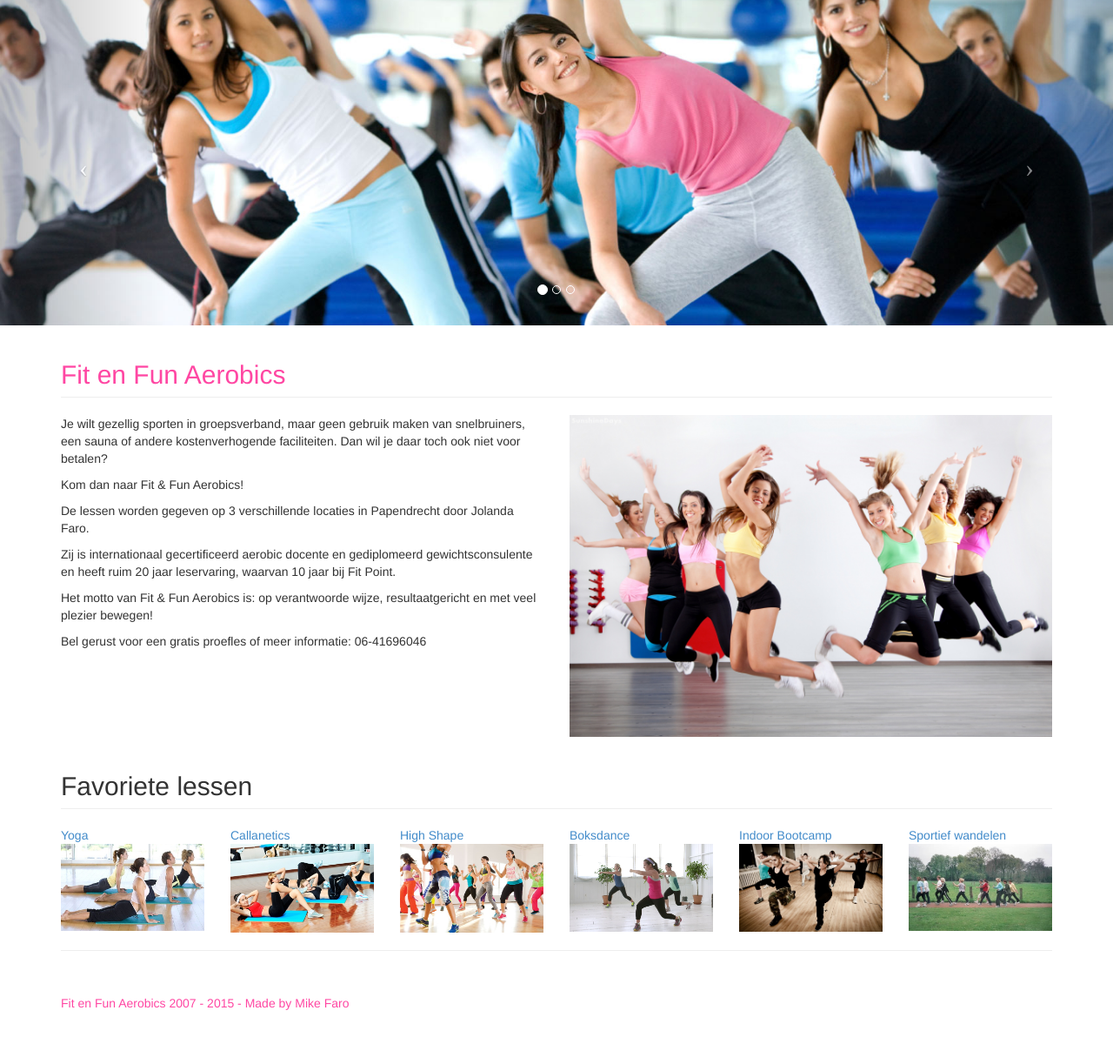
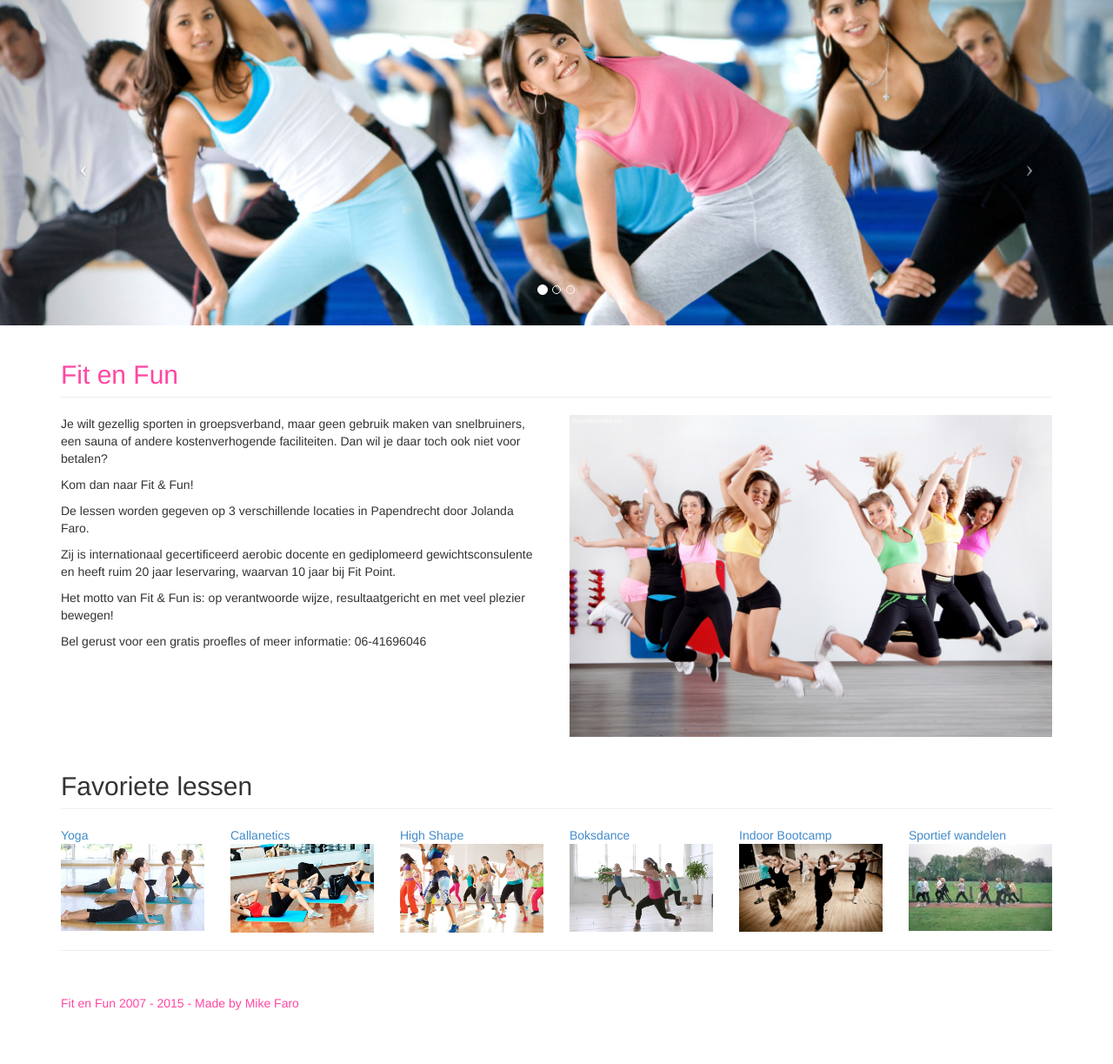
Before and after one commit to ivyk96/Fit-en-Fun, a PHP site: page / in a window 1280 px wide. Shown: the part 51-1274 px from the top of the page at 87% size. Run offline with PHP 8.4, Linux system fonts and the light colour scheme.

Commit message:
31-5-2015

```diff
--- a/afvallen.php
+++ b/afvallen.php
@@ -58,7 +58,7 @@
                 <li>Doordat je tips meekrijgt die zijn afgestemd op jouw eetgewoonte heb je niet het gevoel dat je op dieet bent, maar wordt het meer een nieuwe eetgewoonte. Het afvallen gaat je dus gemakkelijker af en het effect zal blijvend zijn.</li>
                 <li>Je krijgt uitgebreide informatie over gezonde voeding en bewegen.</li>
                 <li>Je hebt “een stok achter de deur” want je moet om de zoveel tijd toch weer op de weegschaal bij mij.</li>
-                <li>Het lijkt duurder (de kosten zijn € 99,--) dan wanneer je niet komt, maar realiseer je eens wat je aan kosten bespaard omdat je geen overbodige dingen meer in huis haalt en je je gezonder en energieker voelt!</li>
+                <li>Het lijkt duurder (de kosten zijn € 95,--) dan wanneer je niet komt, maar realiseer je eens wat je aan kosten bespaard omdat je geen overbodige dingen meer in huis haalt en je je gezonder en energieker voelt!</li>
             </ul>
             </div>
             <div class="col-md-6">
--- a/contact.php
+++ b/contact.php
@@ -52,7 +52,7 @@
                 <h2 class="page-header footertekst">Contact</h2>
             </div>
             <div class="col-md-12">
-                <h4>Fit & Fun Aerobics</h4>
+                <h4>Fit & Fun</h4>
                 <p>Mobiel - 0641696046</p>
                 <p>Huis telefoon - 078 6413473</p>
                 <p>E-mail - info@fitenfun.eu</p>
--- a/includes/footer.html
+++ b/includes/footer.html
@@ -1,7 +1,7 @@
 <footer>
     <div class="row">
         <div class="col-lg-12">
-            <p class="footertekst">Fit en Fun Aerobics 2007 - 2015 - Made by Mike Faro</p>
+            <p class="footertekst">Fit en Fun 2007 - 2015 - Made by Mike Faro</p>
         </div>
     </div>
 </footer>
--- a/index.php
+++ b/index.php
@@ -49,14 +49,14 @@
         <!-- Features Section -->
         <div class="row">
             <div class="col-lg-12">
-                <h2 class="page-header footertekst">Fit en Fun Aerobics</h2>
+                <h2 class="page-header footertekst">Fit en Fun</h2>
             </div>
             <div class="col-md-6">
                 <p>Je wilt gezellig sporten in groepsverband, maar geen gebruik maken van snelbruiners, een sauna of andere kostenverhogende faciliteiten. Dan wil je daar toch ook niet voor betalen?</p>
-                <p>Kom dan naar Fit & Fun Aerobics!</p>
+                <p>Kom dan naar Fit & Fun!</p>
                 <p>De lessen worden gegeven op 3 verschillende locaties in Papendrecht door Jolanda Faro.</p>
                 <p>Zij is internationaal gecertificeerd aerobic docente en gediplomeerd gewichtsconsulente en heeft ruim 20 jaar leservaring, waarvan 10 jaar bij Fit Point.</p>
-                <p>Het motto van Fit & Fun Aerobics is: op verantwoorde wijze, resultaatgericht en met veel plezier bewegen!</p>
+                <p>Het motto van Fit & Fun is: op verantwoorde wijze, resultaatgericht en met veel plezier bewegen!</p>
                 <p>Bel gerust voor een gratis proefles of meer informatie: 06-41696046</p>
             </div>
             <div class="col-md-6">
--- a/lesrooster.php
+++ b/lesrooster.php
@@ -100,7 +100,7 @@
 
             	<th class="info">Donderdag</th>
             	<tr>
-            		<td>19:00 - 20:00</td>
+            		<td>19:30 - 20:30</td>
                     <td><a href="clubjoyyoga.php">ClubJoy Yoga</a></td>
             		<td><a href="locaties.php">De Willem</a></td>
             	</tr>
```
Also changed, not shown: nieuws.php (+1 -9 lines).
